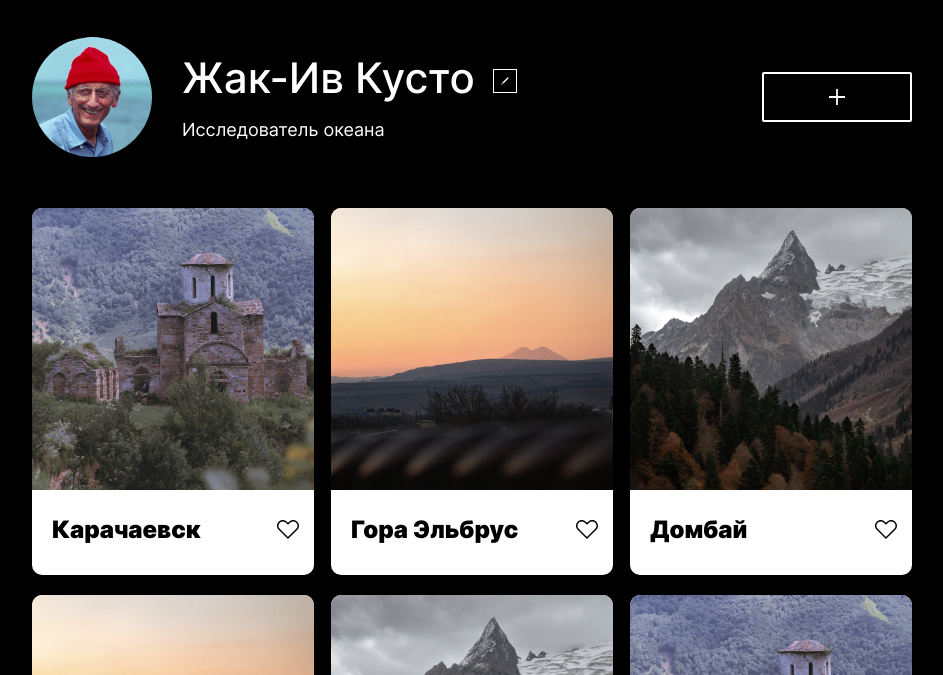
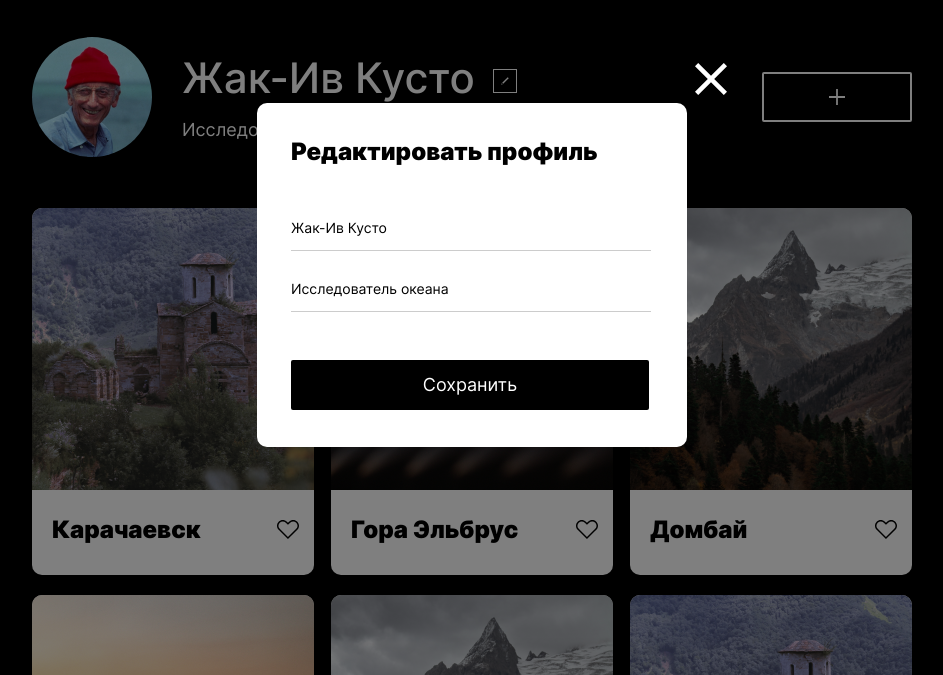
Before and after one commit to MariaDeeva/mesto-project, a plain HTML site: page index.html in a window 1280 px wide. Shown: the part 125-800 px from the top of the page, without its empty margins (168-1111 px from the left). Drawn offline with Linux system fonts and the light colour scheme.

Commit message:
Исправлено ревью

```diff
--- a/blocks/popup/__save/popup__save.css
+++ b/blocks/popup/__save/popup__save.css
@@ -11,9 +11,10 @@
     box-sizing: border-box;
     background-repeat: no-repeat;
     background-position: center;
+    background-color: rgb(0, 0, 0, 1);
 }
 .popup__save:hover{
-    opacity: 0.8;
+    background-color: rgb(0, 0, 0, 0.8);
     cursor: pointer;
 }
 
--- a/blocks/profil/__aboutme/profil__aboutme.css
+++ b/blocks/profil/__aboutme/profil__aboutme.css
@@ -3,6 +3,10 @@
     font-weight: 400;
     line-height: 1.21;
     margin: 0;
+    text-overflow: ellipsis;
+    white-space: nowrap;
+    overflow: hidden;
+    max-width: 290px;
 }
 
 @media screen and (max-width: 880px) {
@@ -10,5 +14,6 @@
         font-size: 14px;
         max-width: 200px;
         text-align: center;
+        max-width: 180;
     }
 }
--- a/index.html
+++ b/index.html
@@ -18,7 +18,7 @@
                 <div class="profil__info">
                 <div class="profil__item">
                     <h1 class="profil__fullname">Жак-Ив Кусто</h1>
-                    <a href="#popup" class="profil__edit"></a>
+                    <button href="#popup" type="button" class="profil__edit"></button>
                 </div>
                 <p class="profil__aboutme">Исследователь океана</p>
             </div>
@@ -65,12 +65,12 @@
             </li>
        </ul>
      </section>
-    <footer class="footer">
-        <p class="footer__copyright">©&nbsp;2022 Mesto Russia</p>
-    </footer>
 </main>
+<footer class="footer">
+    <p class="footer__copyright">©&nbsp;2022 Mesto Russia</p>
+</footer>
 <!-- popup_opened-->
-    <div class="popup" id="popup">
+    <div class="popup popup_opened" id="popup">
        <div class="popup__container">
            <button class="popup__close-button" type="button"></button>
            <form class="popup__form" name="EditForm">
```
